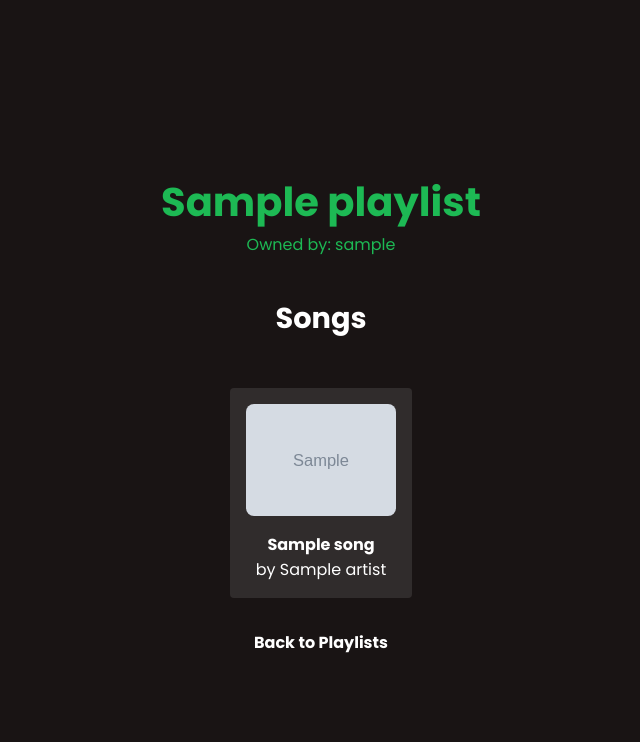
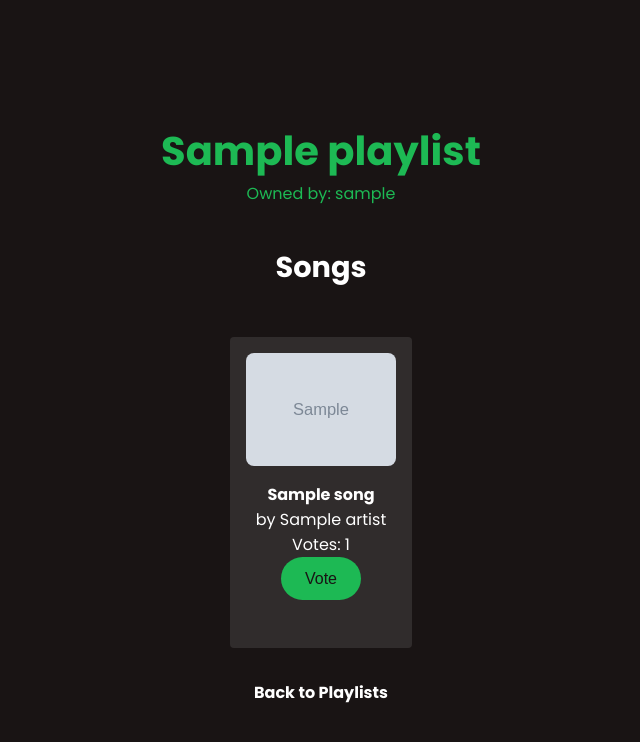
Before and after one commit to jaedonvisva/trendify, a Flask app: template templates/playlist_details.html in a window 1280 px wide. Shown: the top 742 px of the page, without its empty margins (319-959 px from the left). Run offline with Flask 3, Linux system fonts and the light colour scheme; the template is opened without the code that fills it: most values are stand-ins (such as "Sample title", 1, 10 or a date in 2020); grey boxes marked "Sample" are stand-in pictures.

Commit message:
vote system working

```diff
--- a/app.py
+++ b/app.py
@@ -182,7 +182,7 @@ def add():
         "spotify_url": song_data['external_urls']['spotify'],
         "added_by": user_id,
         "playlist_id": playlist_id,
-        "votes": []
+        "votes": [user_id]
     }
 
     if not song_collection.find_one({"playlist_id": song_document['playlist_id'], "track_id": song_document['track_id']}):
@@ -209,12 +209,26 @@ def playlist_details(playlist_id):
     playlist = playlist_collection.find_one({"playlist_id": playlist_id})
 
     if not playlist or (user_id not in playlist['members'] and user_id != playlist['created_by']):
-        return "You do not have access to this playlist", 403
+        return f"You do not have access to this playlist. These are the members: {playlist['members']} This is the creator: {playlist['created_by']} This is who you are: {user_id}", 403
 
+    # Retrieve all songs in the playlist
     playlist_songs = list(song_collection.find({"playlist_id": playlist_id}))
+
+    # Add the votes count for each song
+    for song in playlist_songs:
+        song['votes_count'] = len(song.get('votes', []))
+
     username = users_collection.find_one({"spotify_id": user_id})["name"]
 
-    return render_template('playlist_details.html', playlist=playlist, songs=playlist_songs, username=username, message=message)
+    return render_template(
+        'playlist_details.html',
+        playlist=playlist,
+        songs=playlist_songs,
+        username=username,
+        message=message,
+        user_id=user_id
+    )
+
 
 @app.route('/playlists')
 def playlists():
@@ -230,6 +244,27 @@ def playlists():
     }))
 
     return render_template('playlists.html', playlists=user_playlists)
+
+@app.route('/vote', methods=['GET', 'POST'])
+def vote():
+    user_id = session.get('user').get('id')
+    playlist_id = request.form.get('playlist_id')
+    track_id = request.form.get('song_id')
+
+    song = song_collection.find_one({"track_id": track_id, "playlist_id": playlist_id})
+
+    if user_id not in song.get('votes', []):
+        song_collection.update_one(
+            {"track_id": track_id, "playlist_id": playlist_id},
+            {"$push": {"votes": user_id}}
+        )
+        vote_document = {"user_id": user_id, "song_id": track_id, "playlist_id": playlist_id}
+        votes_collection.insert_one(vote_document)
+        return redirect(url_for('/playlist/{playlist_id}'))
+    else:
+        return redirect(f'/playlist/{playlist_id}?message=You already voted for this track')
+
+
 
 @app.route('/add_playlist', methods=['GET', 'POST'])
 def add_playlist():
--- a/models.py
+++ b/models.py
@@ -1,5 +1,5 @@
 class Song:
-    def __init__(self, track_id, name, artist, album_cover, spotify_url, added_by, playlist_id, votes):
+    def __init__(self, track_id, name, artist, album_cover, spotify_url, added_by, playlist_id):
         self.track_id = track_id
         self.name = name
         self.artist = artist
--- a/templates/playlist_details.html
+++ b/templates/playlist_details.html
@@ -159,7 +159,17 @@ li {
         {% for song in songs %}
             <li>
                 <img src="{{ song['album_cover'] }}" alt="{{ song['name'] }} Cover" width="50" height="50">
-                <a href="{{ song['url'] }}" target="_blank">{{ song['name'] }}</a> by {{ song['artist'] }}
+                <a href="{{ song['url'] }}" target="_blank">{{ song['name'] }}</a> by {{ song['artist'] }} <br> Votes: {{song.votes_count}}
+                {% if user_id in song.votes %}
+                <br><br>
+    <p>You have already voted for this song.</p>
+{% else %}
+    <form action="/vote" method="POST">
+        <input type="hidden" name="song_id" value="{{ song.track_id }}">
+        <input type="hidden" name="playlist_id" value="{{ playlist.playlist_id }}">
+        <button type="submit">Vote</button>
+    </form>
+{% endif %}
             </li>
         {% endfor %}
     </ul>
```
